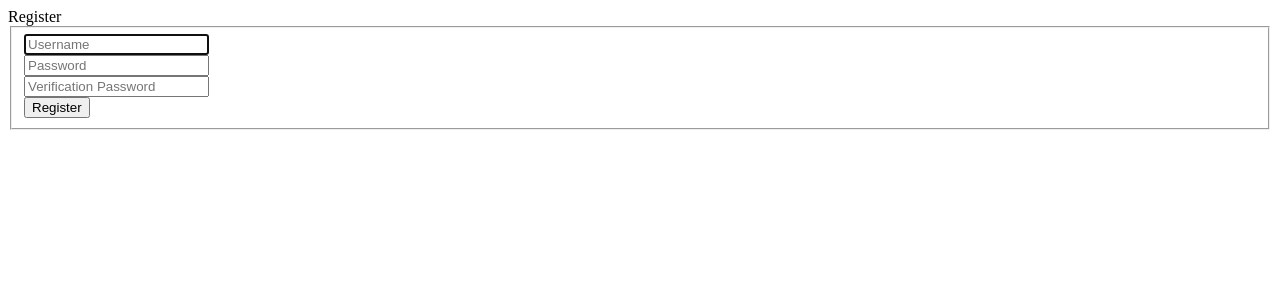
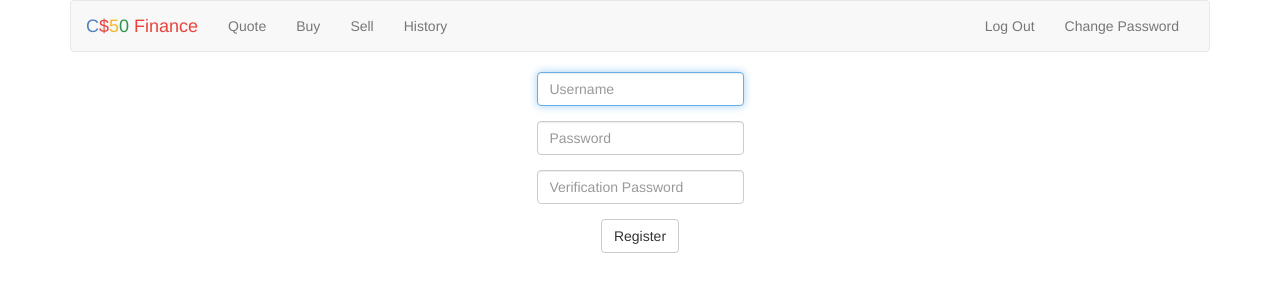
Before and after one commit to Erebeer/Technisch-Ontwerp, a Flask app: template templates/register.html in a window 1280 px wide. Shown: the top 300 px of the page. Run offline with Flask 2, Linux system fonts and the light colour scheme; the template is opened without the code that fills it, so the values that code supplies are empty; the visitor is signed in with stand-in values (Sample User, id 1); some libraries are stand-ins or nearby versions.

Commit message:
wat gedaan

```diff
--- a/application.py
+++ b/application.py
@@ -3,7 +3,7 @@ from flask import Flask, flash, redirect, render_template, request, session, url
 from flask_session import Session
 from passlib.apps import custom_app_context as pwd_context
 from tempfile import mkdtemp
-
+from helpers import *
 
 app = Flask(__name__)
 
@@ -16,21 +16,38 @@ def home():
 
 @app.route('/login', methods=["GET", "POST"])
 def login():
-    # Forget any user_id
-    session.clear
+    """Log user in."""
+    # forget any user_id
+    # session.clear()
 
-    # POST method required
+    # if user reached route via POST (as by submitting a form via POST)
     if request.method == "POST":
 
         # ensure username was submitted
         if not request.form.get("username"):
-            return apology("must provide username")
+            return error("must provide username")
 
         # ensure password was submitted
         elif not request.form.get("password"):
-            return apology("must provide password")
+            return error("must provide password")
 
-    return render_template("login.html")
+        # query database for username
+        rows = db.execute("SELECT * FROM users WHERE username = :username", username=request.form.get("username"))
+
+        # ensure username exists and password is correct
+        if len(rows) != 1 or not pwd_context.verify(request.form.get("password"), rows[0]["hash"]):
+            return error("invalid username and/or password")
+
+        # remember which user has logged in
+        session["user_id"] = rows[0]["id"]
+
+        # redirect user to home page
+        return redirect(url_for("index"))
+
+    # else if user reached route via GET (as by clicking a link or via redirect)
+    else:
+        return render_template("login.html")
+
 
 @app.route("/register", methods=["GET", "POST"])
 def register():
@@ -38,28 +55,29 @@ def register():
 
         # ensure username was submitted
         if not request.form.get("username"):
-            return "Error"
+            return error("No username")
 
         # ensure password was submitted
         elif not request.form.get("password"):
-            return "Error"
+            return error("No password")
 
         # ensure password and verified password is the same
-        elif request.form.get("password") != request.form.get("varificationpassword"):
-            return "Error"
+        elif request.form.get("password") != request.form.get("verificationpassword"):
+            return error("Verification does not match")
+
         hash = pwd_context.hash(request.form.get("password"))
 
         # Saves username to the database
         result = db.execute("INSERT INTO users (username, hash) VALUES(:username, :hash)",username=request.form.get("username"), hash = hash)
 
         if not result:
-            return "Error"
+           return error("Just Error")
 
         # Keeps the registered user logged in
         session["user_id"] = result
 
         # Goes to homepage
-        return redirect(url_for("login"))
+        return redirect(url_for("home"))
 
     else:
         return render_template("register.html")
--- /dev/null
+++ b/static/styles.css
@@ -0,0 +1,46 @@
+.container
+{
+    /* center contents */
+    margin-left: auto;
+    margin-right: auto;
+    text-align: center;
+}
+
+/* colors for navbar */
+.navbar-default .navbar-brand .blue
+{
+    color: #537fbe;
+}
+.navbar-default .navbar-brand .red
+{
+    color: #ea433b;
+}
+.navbar-default .navbar-brand .yellow
+{
+    color: #f5b82e;
+}
+.navbar-default .navbar-brand .green
+{
+    color: #2e944b;
+}
+
+main .form-control
+{
+    /* center form controls */
+    display: inline-block;
+
+    /* override Bootstrap's 100% width for form controls */
+    width: auto;
+}
+
+main img
+{
+    /* constrain images on small screens */
+    max-width: 100%;
+}
+
+main td
+{
+    /* left-align tables' cells */
+    text-align: left;
+}
--- a/templates/index.html
+++ b/templates/index.html
@@ -0,0 +1,3 @@
+<!doctype html>
+
+<h1>DIT IS DE INDEX</h1>
--- a/templates/layout.html
+++ b/templates/layout.html
@@ -0,0 +1,76 @@
+<!DOCTYPE html>
+
+<html lang="en">
+
+    <head>
+
+        <!-- https://developer.mozilla.org/en-US/docs/Web/HTML/Element/meta -->
+        <meta charset="utf-8"/>
+        <meta content="initial-scale=1, width=device-width" name="viewport"/>
+
+        <!-- documentation at http://getbootstrap.com/, alternative themes at https://www.bootstrapcdn.com/bootswatch/ -->
+        <link href="https://maxcdn.bootstrapcdn.com/bootstrap/3.3.7/css/bootstrap.min.css" rel="stylesheet"/>
+
+        <link href="{{ url_for('static', filename='styles.css') }}" rel="stylesheet"/>
+
+        <script src="https://code.jquery.com/jquery-3.1.1.min.js"></script>
+        <script src="https://maxcdn.bootstrapcdn.com/bootstrap/3.3.7/js/bootstrap.min.js"></script>
+
+        <title>C$50 Finance: {% block title %}{% endblock %}</title>
+
+    </head>
+
+    <body>
+
+        <div class="container">
+
+            <nav class="navbar navbar-default">
+                <div class="container-fluid">
+                    <div class="navbar-header">
+                        <button aria-expanded="false" class="navbar-toggle collapsed" data-target="#navbar" data-toggle="collapse" type="button">
+                            <span class="sr-only">Toggle navigation</span>
+                            <span class="icon-bar"></span>
+                            <span class="icon-bar"></span>
+                            <span class="icon-bar"></span>
+                        </button>
+                        <a class="navbar-brand" href="{{ url_for('login') }}"><span class="blue">C</span><span class="red">$</span><span class="yellow">5</span><span class="green">0</span> <span class="red">Finance</span></a>
+                    </div>
+                    <div class="collapse navbar-collapse" id="navbar">
+                        {% if session.user_id %}
+                            <ul class="nav navbar-nav">
+                                <li><a href="{{ url_for('Quote') }}">Quote</a></li>
+                                <li><a href="{{ url_for('buy') }}">Buy</a></li>
+                                <li><a href="{{ url_for('sell') }}">Sell</a></li>
+                                <li><a href="{{ url_for('history') }}">History</a></li>
+                            </ul>
+                            <ul class="nav navbar-nav navbar-right">
+                                <li><a href="{{ url_for('logout') }}">Log Out</a></li>
+                                <li><a href="{{ url_for('password') }}">Change Password</a></li>
+                            </ul>
+                        {% else %}
+                            <ul class="nav navbar-nav navbar-right">
+                                <li><a href="{{ url_for('register') }}">Register</a></li>
+                                <li><a href="{{ url_for('login') }}">Log In</a></li>
+                            </ul>
+                        {% endif %}
+                    </div>
+                </div>
+            </nav>
+
+            {% if get_flashed_messages() %}
+                <header>
+                    <div class="alert alert-info" role="alert">
+                        {{ get_flashed_messages() | join(" ") }}
+                    </div>
+                </header>
+            {% endif %}
+
+            <main>
+                {% block main %}{% endblock %}
+            </main>
+
+        </div>
+
+    </body>
+
+</html>
--- a/templates/register.html
+++ b/templates/register.html
@@ -1,4 +1,4 @@
-<!DOCTYPE html>
+{% extends "layout.html" %}
 
 {% block title %}
     Register
```
Also changed, not shown: helpers.py (added, +14 -0 lines), templates/error.html (added, +8 -0 lines), templates/home.html (+3 -5 lines).
